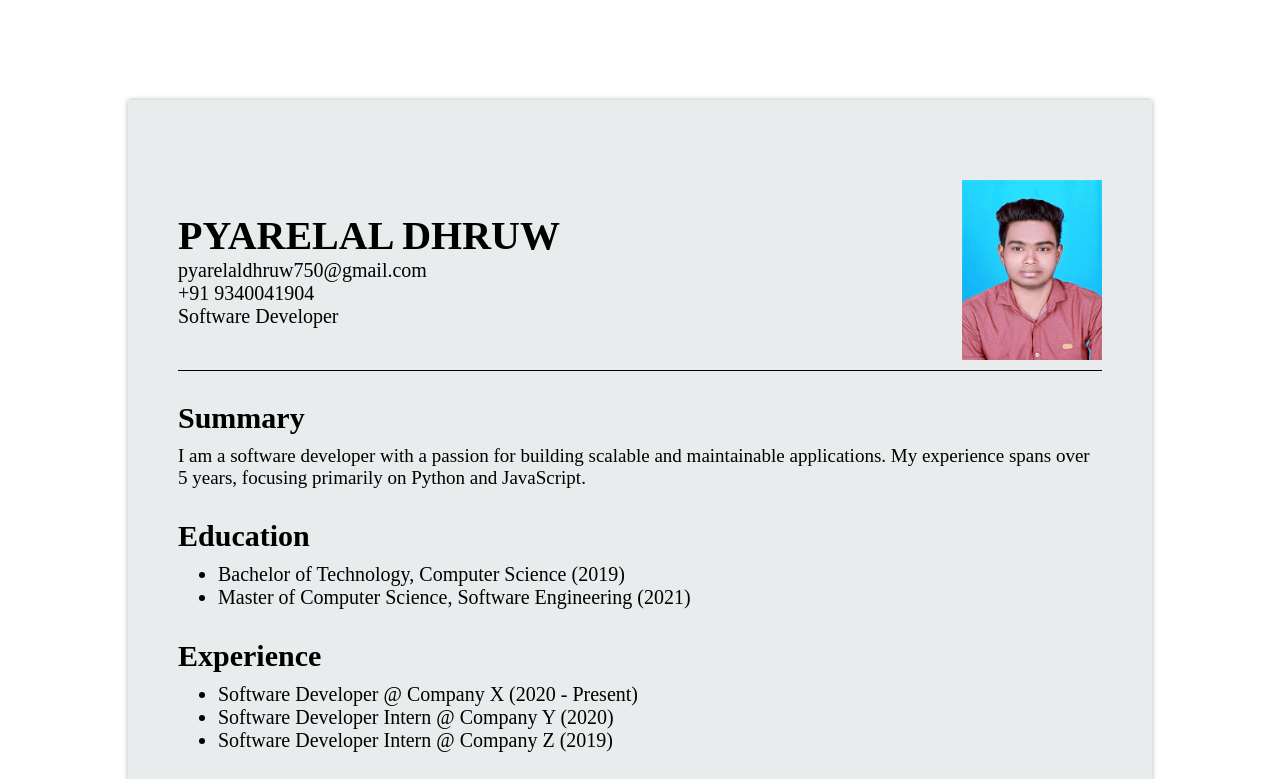
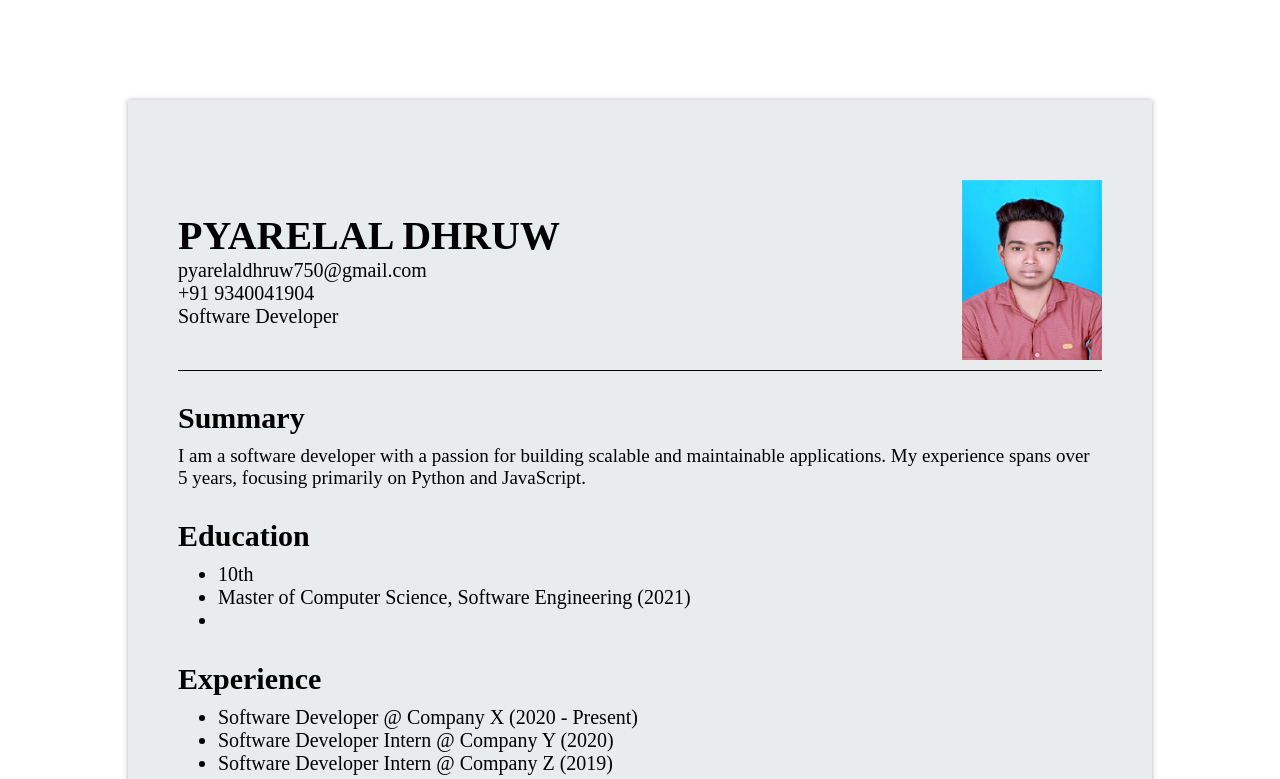
Before and after one commit to pyarelaldhruw/resume, a plain HTML site: page index.html in a window 1280 px wide. Shown: the top 779 px of the page. Drawn offline with Linux system fonts and the light colour scheme.

Commit message:
Update index.html

```diff
--- a/index.html
+++ b/index.html
@@ -28,8 +28,9 @@
         <div class="container-div">
             <h2>Education</h2>
             <ul>
-                <li>Bachelor of Technology, Computer Science (2019)</li>
+                <li>10th</li>
                 <li>Master of Computer Science, Software Engineering (2021)</li>
+                <li> </li>
             </ul>
         </div>
         <div class="container-div">
```
